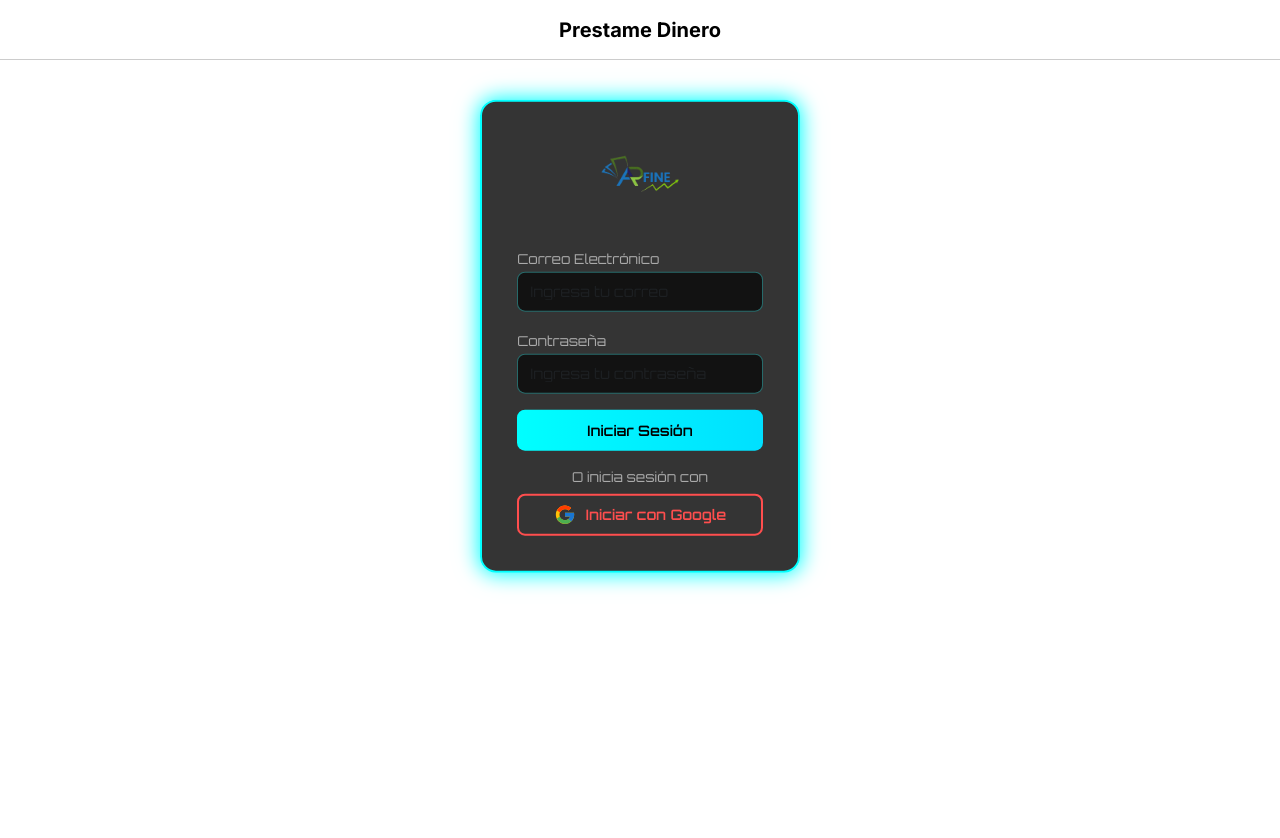
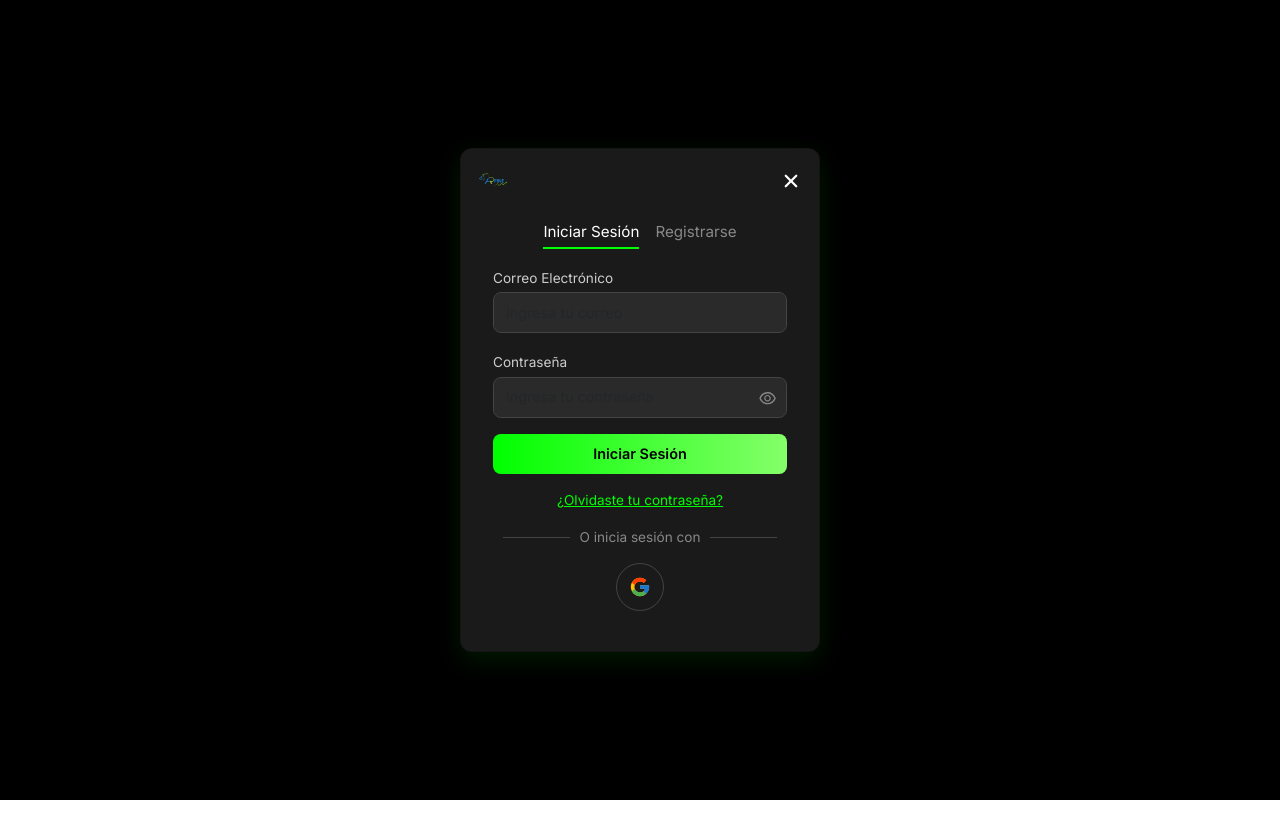
Before and after one commit to diedrizon/apfine, a React (Vite) app: page /login in a window 1280 px wide. Shown: the top 838 px of the page. After the commit the page ends 800 px from the top, so only its background shows below. Built offline with nearby package versions, Linux system fonts and the light colour scheme; no server answers.

Commit message:
:lipstick: Se creo para recueprar contraseña y cambie el diseño del login

```diff
--- a/src/App.css
+++ b/src/App.css
@@ -23,6 +23,11 @@
   .main.sidebar-open {
     margin-left: 0;
   }
+}
+
+
+.main.sin-encabezado {
+  margin-top: 0 !important;
 }
 
 /* ===================== */
--- a/src/App.jsx
+++ b/src/App.jsx
@@ -16,6 +16,7 @@ import Categorias from "./views/Categorias";
 import Ingresos from "./views/Ingresos";
 import "./App.css";
 import ReactGA from "react-ga4";
+import Recuperar from "./views/Recuperar";
 
 const RouteChangeTracker = () => {
   const location = useLocation();
@@ -67,10 +68,13 @@ function AppContent() {
     setIsDarkMode((prev) => !prev);
   }
 
+  // Rutas sin encabezado
+  const sinEncabezado = ["/", "/login", "/recuperar"];
+
   return (
     <div className="App">
-      {/* Mostrar Encabezado y Panel solo si NO estamos en la landing page (ruta "/") */}
-      {location.pathname !== "/" && (
+      {/* Ocultar Encabezado y Panel en /, /login, /recuperar */}
+      {!sinEncabezado.includes(location.pathname) && (
         <>
           <Encabezado
             isSidebarOpen={isSidebarOpen}
@@ -81,12 +85,21 @@ function AppContent() {
           <Panel isSidebarOpen={isSidebarOpen} toggleSidebar={toggleSidebar} />
         </>
       )}
-      <main className={`main ${isSidebarOpen && !isMobile ? "sidebar-open" : ""}`}>
+
+      {/* Agregamos clase "sin-encabezado" si estamos en esas rutas */}
+      <main
+        className={`main ${
+          isSidebarOpen && !isMobile ? "sidebar-open" : ""
+        } ${sinEncabezado.includes(location.pathname) ? "sin-encabezado" : ""}`}
+      >
         <Routes>
           {/* Ruta pública: Landing Page */}
           <Route path="/" element={<LandingPage />} />
-          {/* Ruta para Login */}
+          {/* Ruta pública: Login */}
           <Route path="/login" element={<Login />} />
+          {/* Recuperar contraseña (si existe) */}
+          <Route path="/recuperar" element={<Recuperar />} />
+
           {/* Rutas protegidas */}
           <Route
             path="/inicio"
--- a/src/components/LoginForm.jsx
+++ b/src/components/LoginForm.jsx
@@ -1,28 +1,69 @@
-import React from "react";
+import React, { useState } from "react";
 import { Form, Button, Card, Alert } from "react-bootstrap";
 import { FcGoogle } from "react-icons/fc";
+import { IoClose } from "react-icons/io5";
+import { AiOutlineEye, AiOutlineEyeInvisible } from "react-icons/ai";
+import { useNavigate } from "react-router-dom";
 import "../styles/login.css";
 
 const LoginForm = ({
   email,
   password,
+  confirmPassword,
   error,
   setEmail,
   setPassword,
+  setConfirmPassword,
   handleSubmit,
+  handleRegister,
   handleGoogleLogin,
 }) => {
+  const [isLogin, setIsLogin] = useState(true);
+  const navigate = useNavigate();
+
+  // Mostrar/ocultar password
+  const [showPass, setShowPass] = useState(false);
+  const [showConfirm, setShowConfirm] = useState(false);
+
+  const handleClose = () => {
+    navigate("/");
+  };
+
+  const goToRecover = () => {
+    navigate("/recuperar");
+  };
+
   return (
     <Card className="login-card">
+      {/* Cabecera: logo + botón X */}
+      <div className="login-header">
+        <img src="/LogoImg.png" alt="APFINE Logo" className="logo-top-left" />
+        <IoClose className="close-icon" onClick={handleClose} />
+      </div>
+
       <Card.Body>
-        <div className="login-logo text-center mb-4">
-        <img src="/LogoImg.png" alt="APFINE Logo" />
+        {/* Toggle */}
+        <div className="toggle-buttons mb-3">
+          <span
+            className={`toggle-option ${isLogin ? "active" : ""}`}
+            onClick={() => setIsLogin(true)}
+          >
+            Iniciar Sesión
+          </span>
+          <span
+            className={`toggle-option ${!isLogin ? "active" : ""}`}
+            onClick={() => setIsLogin(false)}
+          >
+            Registrarse
+          </span>
         </div>
 
+        {/* Error Firebase */}
         {error && <Alert variant="danger">{error}</Alert>}
 
-        <Form onSubmit={handleSubmit}>
-          <Form.Group className="mb-3" controlId="emailUsuario">
+        {/* Formulario */}
+        <Form onSubmit={isLogin ? handleSubmit : handleRegister}>
+          <Form.Group className="mb-3">
             <Form.Label>Correo Electrónico</Form.Label>
             <Form.Control
               type="email"
@@ -33,27 +74,71 @@ const LoginForm = ({
             />
           </Form.Group>
 
-          <Form.Group className="mb-3" controlId="contraseñaUsuario">
+          {/* Contraseña con ojito */}
+          <Form.Group className="mb-3">
             <Form.Label>Contraseña</Form.Label>
-            <Form.Control
-              type="password"
-              placeholder="Ingresa tu contraseña"
-              value={password}
-              onChange={(e) => setPassword(e.target.value)}
-              required
-            />
+            <div className="input-with-eye">
+              <Form.Control
+                type={showPass ? "text" : "password"}
+                placeholder="Ingresa tu contraseña"
+                value={password}
+                onChange={(e) => setPassword(e.target.value)}
+                required
+              />
+              <span
+                className="eye-icon"
+                onClick={() => setShowPass(!showPass)}
+              >
+                {showPass ? <AiOutlineEyeInvisible /> : <AiOutlineEye />}
+              </span>
+            </div>
           </Form.Group>
 
-          <Button variant="primary" type="submit" className="mb-3 login-btn">
-            Iniciar Sesión
+          {/* Confirmar contraseña si estamos registrando */}
+          {!isLogin && (
+            <Form.Group className="mb-3">
+              <Form.Label>Confirmar Contraseña</Form.Label>
+              <div className="input-with-eye">
+                <Form.Control
+                  type={showConfirm ? "text" : "password"}
+                  placeholder="Confirma tu contraseña"
+                  value={confirmPassword}
+                  onChange={(e) => setConfirmPassword(e.target.value)}
+                  required
+                />
+                <span
+                  className="eye-icon"
+                  onClick={() => setShowConfirm(!showConfirm)}
+                >
+                  {showConfirm ? <AiOutlineEyeInvisible /> : <AiOutlineEye />}
+                </span>
+              </div>
+            </Form.Group>
+          )}
+
+          <Button type="submit" className="login-btn">
+            {isLogin ? "Iniciar Sesión" : "Registrarse"}
           </Button>
         </Form>
 
+        {/* Link recuperar contraseña */}
+        {isLogin && (
+          <div className="text-center mb-2">
+            <span className="recover-link" onClick={goToRecover}>
+              ¿Olvidaste tu contraseña?
+            </span>
+          </div>
+        )}
+
+        {/* Separador: O INICIA SESIÓN CON */}
+        <div className="separator">
+          <span>O inicia sesión con</span>
+        </div>
+
+        {/* Botón Google (solo ícono) */}
         <div className="text-center">
-          <p>O inicia sesión con</p>
-          <Button className="google-btn" onClick={handleGoogleLogin}>
-            <FcGoogle size={22} />
-            Iniciar con Google
+          <Button className="google-btn-icon" onClick={handleGoogleLogin}>
+            <FcGoogle size={24} />
           </Button>
         </div>
       </Card.Body>
--- a/src/styles/login.css
+++ b/src/styles/login.css
@@ -1,126 +1,196 @@
-@import url('https://fonts.googleapis.com/css2?family=Orbitron:wght@400;600&display=swap');
+/* Estilo limpio y moderno tipo Kick */
+
+@import url('https://fonts.googleapis.com/css2?family=Inter:wght@400;600&display=swap');
 
 body {
-  overflow: hidden;
   margin: 0;
   padding: 0;
   background-color: #000;
+  font-family: 'Inter', sans-serif;
+  overflow: hidden;
 }
 
+/* CENTRADO DE LA PÁGINA DE LOGIN */
 .login-page {
   display: flex;
   justify-content: center;
-  align-items: flex-start;
-  min-height: 100dvh;
-  padding-top:40px;
+  align-items: center; /* Centrado vertical */
+  min-height: 100vh;
+  background-color: #000;
+  padding: 2rem 1rem; /* ✅ espacio arriba y abajo */
+  box-sizing: border-box;
 }
 
+/* TARJETA DEL FORMULARIO */
 .login-card {
-  font-family: 'Orbitron', sans-serif;
-  max-width: 320px;
   width: 100%;
-  background-color: rgba(30, 30, 30, 0.9);
-  border: 2px solid #0ff;
-  border-radius: 16px;
-  padding: 1rem 1.2rem 1.2rem;
-  box-shadow: 0 0 20px #0ff, 0 0 30px #0ff4;
-  animation: float 6s ease-in-out infinite;
+  max-width: 360px;
+  background-color: #1a1a1a;
+  border-radius: 12px;
+  color: #fff;
+  padding: 0.5rem 1rem 1.5rem;
+  box-shadow: 0 8px 24px rgba(0, 255, 0, 0.1);
+  margin: 0 auto;
+}
+
+/* CABECERA: LOGO + CIERRE */
+.login-header {
+  display: flex;
+  justify-content: space-between;
+  align-items: center;
+  padding: 0.5rem 0;
+}
+
+.logo-top-left {
+  height: 2rem;
+}
+
+.close-icon {
+  color: #fff;
+  font-size: 1.5rem;
+  cursor: pointer;
+}
+
+/* FORMULARIO */
+.login-card form {
+  margin-top: 0.5rem;
+}
+
+.login-card .form-label {
+  color: #ccc;
+  font-size: 0.85rem;
+  margin-bottom: 4px;
+}
+
+.login-card .form-control {
+  background-color: #2a2a2a;
+  border: 1px solid #444;
+  border-radius: 8px;
+  padding: 0.55rem 0.75rem;
+  font-size: 0.9rem;
+  color: #fff;
+  margin-bottom: 1rem;
+  transition: border 0.3s;
+}
+
+.login-card .form-control:focus {
+  outline: none;
+  border: 1px solid #00ff00;
+  box-shadow: none;
+}
+
+/* CONTRASEÑA CON OJITO */
+.input-with-eye {
+  position: relative;
+}
+
+.input-with-eye .eye-icon {
+  position: absolute;
+  top: 50%;
+  right: 10px;
+  transform: translateY(-50%);
+  color: #888;
+  font-size: 1.2rem;
+  cursor: pointer;
+  transition: color 0.2s;
+}
+
+.input-with-eye .eye-icon:hover {
   color: #fff;
 }
 
-.login-logo {
+/* BOTÓN PRINCIPAL */
+.login-btn {
+  width: 100%;
+  padding: 0.6rem;
+  font-size: 0.9rem;
+  font-weight: 600;
+  border: none;
+  border-radius: 8px;
+  color: #000;
+  background: linear-gradient(90deg, #00ff00 0%, #85ff69 100%);
+  transition: transform 0.2s;
+  margin-bottom: 1rem;
+  white-space: nowrap;
+}
+
+.login-btn:hover {
+  transform: scale(1.02);
+}
+
+/* SEPARADOR: O INICIA SESIÓN CON */
+.separator {
+  display: flex;
+  align-items: center;
+  margin: 1rem 0;
+  color: #888;
+  font-size: 0.85rem;
+}
+
+.separator::before,
+.separator::after {
+  content: "";
+  flex: 1;
+  height: 1px;
+  background-color: #444;
+  margin: 0 10px;
+}
+
+/* BOTÓN GOOGLE */
+.google-btn-icon {
+  border: 1px solid #444;
+  background: #1a1a1a;
+  color: #00ff00;
+  border-radius: 50%;
+  width: 48px;
+  height: 48px;
+  display: inline-flex;
+  align-items: center;
+  justify-content: center;
+  transition: all 0.2s;
+}
+
+.google-btn-icon:hover {
+  background-color: #00ff00;
+  color: #000;
+}
+
+/* TOGGLE INICIAR SESIÓN / REGISTRARSE */
+.toggle-buttons {
   display: flex;
   justify-content: center;
-  align-items: center;
-  margin: 0;
-  padding: 0;
+  gap: 1rem;
+  font-size: 0.95rem;
+  margin-bottom: 1rem;
 }
 
-.login-logo img {
-  height: 5.5rem;
-  object-fit: contain;
-  margin: 0;
+.toggle-option {
+  cursor: pointer;
+  color: #888;
+  padding-bottom: 3px;
+  border-bottom: 2px solid transparent;
+  transition: color 0.3s, border-bottom 0.3s;
+}
+
+.toggle-option:hover {
+  color: #fff;
+}
+
+.toggle-option.active {
+  color: #fff;
+  border-bottom: 2px solid #00ff00;
+}
+
+/* ENLACE DE RECUPERAR CONTRASEÑA */
+.recover-link {
+  cursor: pointer;
+  color: #00ff00;
+  font-size: 0.85rem;
+  text-decoration: underline;
+  text-align: center;
   display: block;
 }
 
-.login-card form {
-  margin-top: 0.3rem;
+.recover-link:hover {
+  color: #85ff69;
 }
-
-.login-card .form-label {
-  color: #aaa;
-  font-size: 0.85rem;
-  margin-bottom: 3px;
-}
-
-.login-card .form-control {
-  background-color: #121212;
-  border: 1px solid #0ff4;
-  border-radius: 8px;
-  padding: 0.5rem 0.75rem;
-  font-size: 0.9rem;
-  color: #0ff;
-  margin-bottom: 0.6rem;
-  transition: all 0.3s ease-in-out;
-}
-
-.login-card .form-control:focus {
-  border: 1px solid #0ff;
-  box-shadow: 0 0 8px #0ff;
-}
-
-.login-btn {
-  background: linear-gradient(to right, #0ff, #00e0ff);
-  border: none;
-  font-weight: bold;
-  border-radius: 8px;
-  width: 100%;
-  padding: 0.6rem;
-  font-size: 0.9rem;
-  color: #000;
-  transition: 0.3s;
-  white-space: nowrap;
-  margin-bottom: 0.6rem;
-}
-
-.login-btn:hover {
-  background: linear-gradient(to right, #00e0ff, #0ff);
-  transform: translateY(-1px);
-}
-
-.google-btn {
-  display: flex;
-  align-items: center;
-  justify-content: center;
-  border: 2px solid #ff4e4e;
-  background: transparent;
-  color: #ff4e4e;
-  font-weight: 600;
-  padding: 0.5rem;
-  border-radius: 8px;
-  transition: all 0.3s ease;
-  width: 100%;
-  white-space: nowrap;
-  gap: 10px;
-  font-size: 0.9rem;
-}
-
-.google-btn:hover {
-  background-color: #ff4e4e;
-  color: #000;
-}
-
-.text-center p {
-  color: #aaa;
-  margin-bottom: 0.4rem;
-  font-size: 0.85rem;
-}
-
-@keyframes float {
-  0%, 100% {
-    transform: translateY(0px);
-  }
-  50% {
-    transform: translateY(-6px);
-  }
-}
--- a/src/views/Login.jsx
+++ b/src/views/Login.jsx
@@ -5,6 +5,7 @@ import { appfirebase } from "../database/firebaseconfig";
 import {
   getAuth,
   signInWithEmailAndPassword,
+  createUserWithEmailAndPassword,
   signInWithPopup,
   GoogleAuthProvider,
 } from "firebase/auth";
@@ -14,12 +15,14 @@ import "../styles/login.css";
 const Login = () => {
   const [email, setEmail] = useState("");
   const [password, setPassword] = useState("");
+  const [confirmPassword, setConfirmPassword] = useState("");
   const [error, setError] = useState(null);
 
   const { user } = useAuth();
   const navigate = useNavigate();
   const auth = getAuth(appfirebase);
 
+  // Maneja el inicio de sesión con email y password
   const handleSubmit = async (e) => {
     e.preventDefault();
     try {
@@ -27,12 +30,39 @@ const Login = () => {
       localStorage.setItem("adminEmail", email);
       localStorage.setItem("adminPassword", password);
       navigate("/inicio");
-    } catch {
+    } catch (err) {
+      console.error("Error al iniciar sesión:", err);
       setError("Credenciales inválidas.");
     }
-
   };
 
+  // Maneja el registro de usuario con email y password
+  const handleRegister = async (e) => {
+    e.preventDefault();
+
+    if (password !== confirmPassword) {
+      setError("Las contraseñas no coinciden.");
+      return;
+    }
+    if (password.length < 6) {
+      setError("La contraseña debe tener al menos 6 caracteres.");
+      return;
+    }
+
+    try {
+      const cred = await createUserWithEmailAndPassword(auth, email, password);
+      if (cred.user) {
+        localStorage.setItem("adminEmail", email);
+        localStorage.setItem("adminPassword", password);
+        navigate("/inicio");
+      }
+    } catch (err) {
+      console.error("Error al registrar usuario:", err);
+      setError("No se pudo completar el registro.");
+    }
+  };
+
+  // Maneja el login con Google
   const handleGoogleLogin = async () => {
     const provider = new GoogleAuthProvider();
     try {
@@ -46,6 +76,7 @@ const Login = () => {
     }
   };
 
+  // Si el usuario ya está logueado, redirigir
   useEffect(() => {
     if (user) {
       navigate("/inicio");
@@ -57,10 +88,13 @@ const Login = () => {
       <LoginForm
         email={email}
         password={password}
+        confirmPassword={confirmPassword}
         error={error}
         setEmail={setEmail}
         setPassword={setPassword}
+        setConfirmPassword={setConfirmPassword}
         handleSubmit={handleSubmit}
+        handleRegister={handleRegister}
         handleGoogleLogin={handleGoogleLogin}
       />
     </div>
--- /dev/null
+++ b/src/views/Recuperar.jsx
@@ -0,0 +1,69 @@
+import React, { useState } from "react";
+import { Card, Form, Button, Alert } from "react-bootstrap";
+import { useNavigate } from "react-router-dom";
+import { getAuth, sendPasswordResetEmail } from "firebase/auth";
+import { appfirebase } from "../database/firebaseconfig";
+import "../styles/login.css";
+
+const Recuperar = () => {
+  const [email, setEmail] = useState("");
+  const [msg, setMsg] = useState("");
+  const [error, setError] = useState("");
+  const navigate = useNavigate();
+
+  const auth = getAuth(appfirebase);
+
+  const handleSubmit = async (e) => {
+    e.preventDefault();
+    setMsg("");
+    setError("");
+    try {
+      await sendPasswordResetEmail(auth, email);
+      setMsg("Se envió un correo de recuperación. Revisa tu bandeja de entrada.");
+    } catch (err) {
+      console.error("Error al enviar correo de recuperación:", err);
+      setError("No se pudo enviar el correo. Verifica que el email esté registrado.");
+    }
+  };
+
+  // Botón X para volver al home (o donde quieras)
+  const handleClose = () => {
+    navigate("/login");
+  };
+
+  return (
+    <div className="login-page">
+      <Card className="login-card">
+        <div className="login-header">
+          <h5 style={{ color: "#fff", margin: 0 }}>Recuperar Contraseña</h5>
+          <Button variant="link" onClick={handleClose} style={{ color: "#fff", fontSize: "1.3rem" }}>
+            X
+          </Button>
+        </div>
+        <Card.Body>
+          {msg && <Alert variant="success">{msg}</Alert>}
+          {error && <Alert variant="danger">{error}</Alert>}
+
+          <Form onSubmit={handleSubmit}>
+            <Form.Group className="mb-3" controlId="emailRecover">
+              <Form.Label>Correo Electrónico</Form.Label>
+              <Form.Control
+                type="email"
+                placeholder="Ingresa tu correo"
+                value={email}
+                onChange={(e) => setEmail(e.target.value)}
+                required
+              />
+            </Form.Group>
+
+            <Button variant="primary" type="submit" className="mb-3 login-btn">
+              Enviar Correo de Recuperación
+            </Button>
+          </Form>
+        </Card.Body>
+      </Card>
+    </div>
+  );
+};
+
+export default Recuperar;
```
